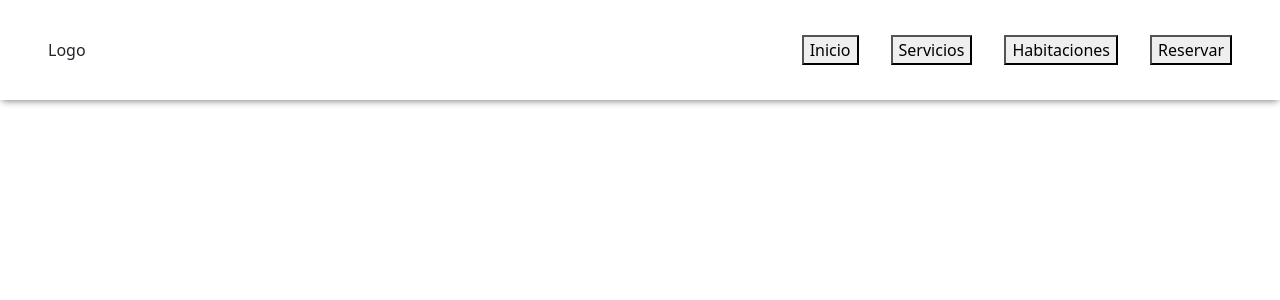
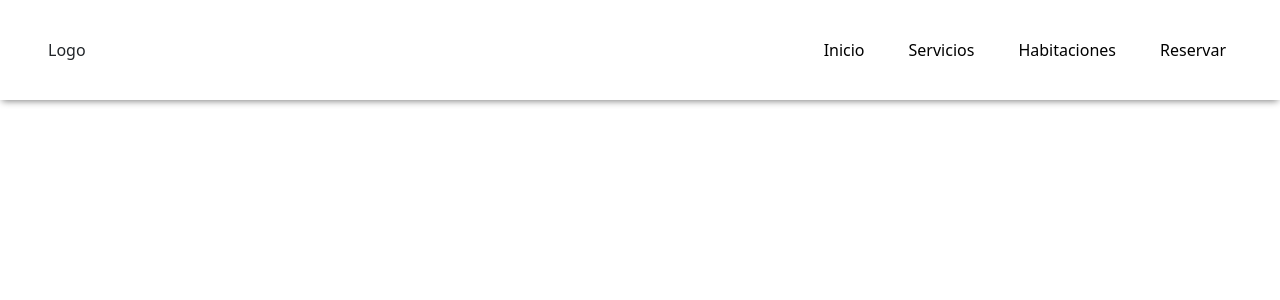
Before and after one commit to ignaciocaramuto/webhotel-frontend, an Angular app: page / in a window 1280 px wide. Shown: the top 300 px of the page. Built offline with nearby package versions, Linux system fonts and the light colour scheme.

Commit message:
style: ajuste de posicion de header y estilo de botones

```diff
--- a/src/app/components/header/header.component.scss
+++ b/src/app/components/header/header.component.scss
@@ -4,6 +4,7 @@
     display: flex;
     justify-content: space-between;
     align-items: center;
+    position: fixed;
     box-shadow: 0 3px 7px -2px gray
 }
 
@@ -16,5 +17,7 @@
 }
 
 .button {
+    border: none;
+    background: transparent;
     margin-left: 2em;
 }
```
